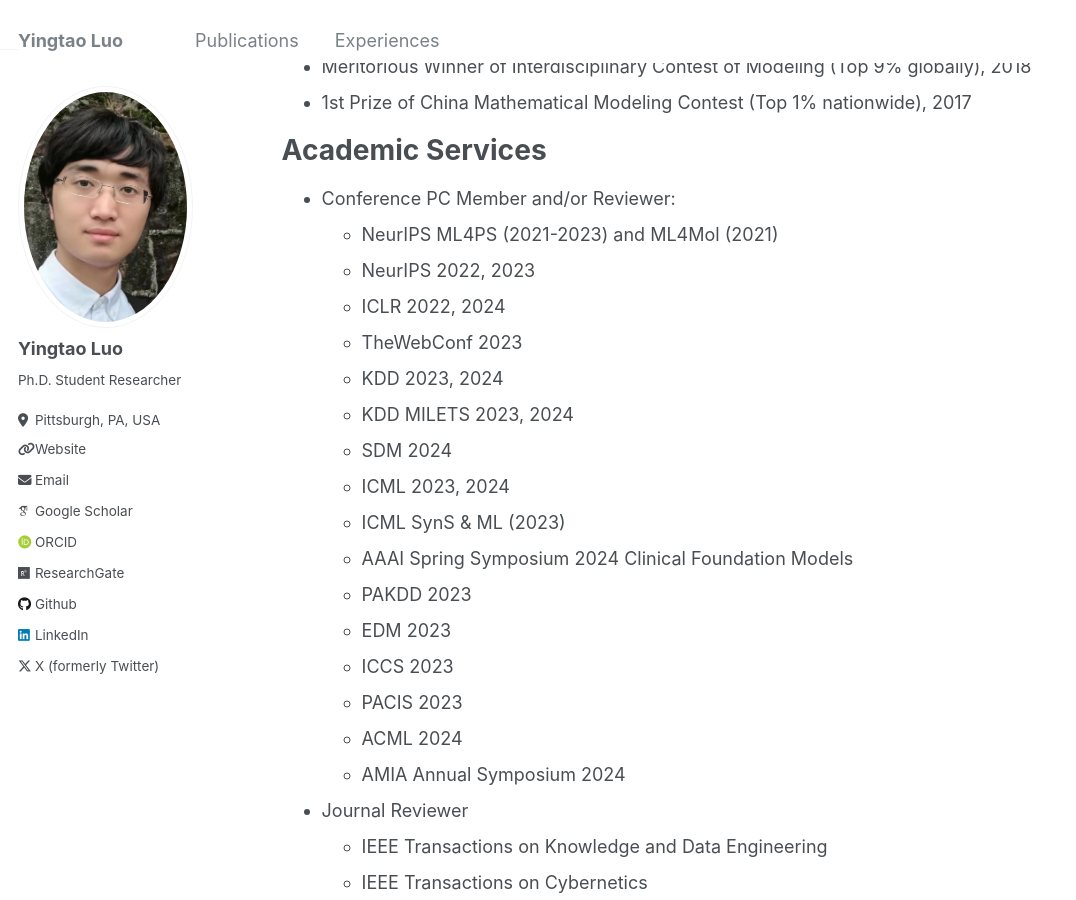
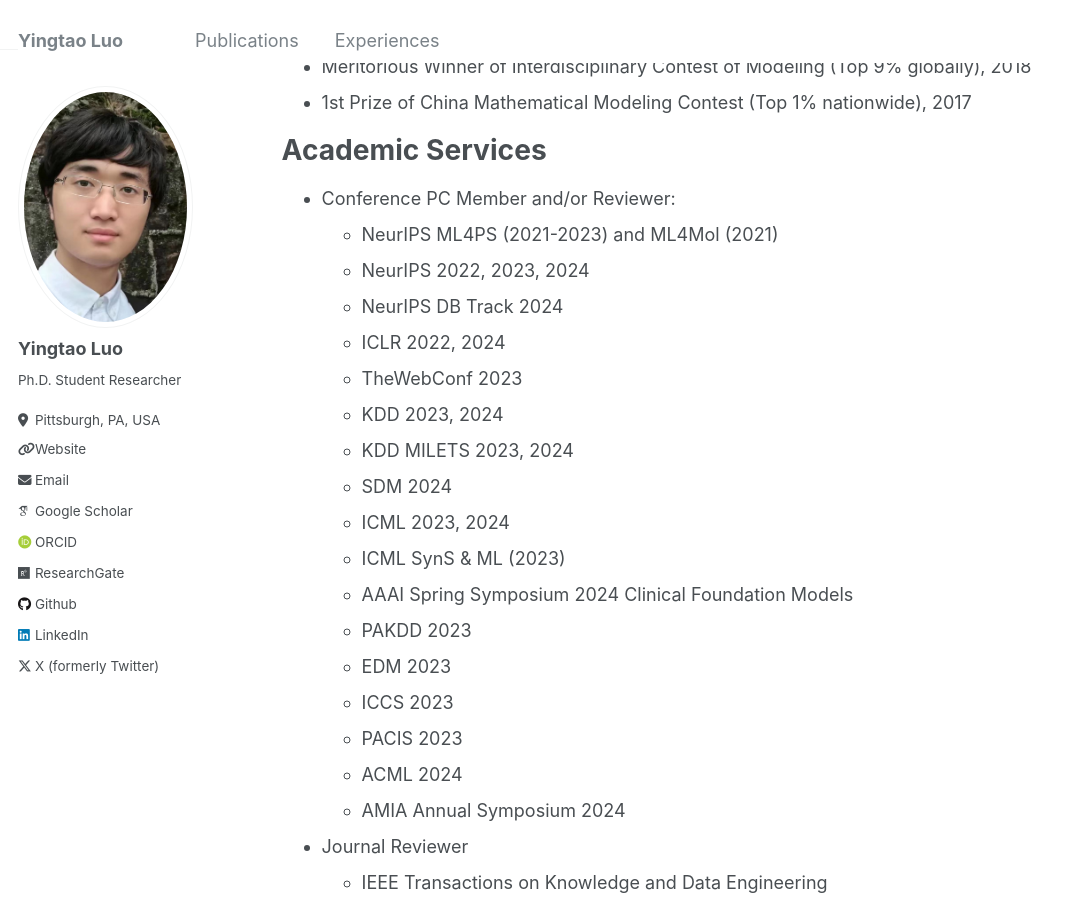
Before and after one commit to yingtaoluo/yingtaoluo.github.io, a Jekyll site: the page built from _pages/experiences.md, in a window 1280 px wide and 900 px high, scrolled down 556 px. Shown: the whole window, without its empty margins (0-1076 px from the left). Built offline with Jekyll 4.4.1, drawn with Linux system fonts in a browser that asks for light colours; some web fonts are replaced.

Commit message:
Update experiences.md

```diff
--- a/_pages/experiences.md
+++ b/_pages/experiences.md
@@ -31,7 +31,8 @@ Academic Services
 ======
 * Conference PC Member and/or Reviewer:
   * NeurIPS ML4PS (2021-2023) and ML4Mol (2021)
-  * NeurIPS 2022, 2023
+  * NeurIPS 2022, 2023, 2024
+  * NeurIPS DB Track 2024
   * ICLR 2022, 2024
   * TheWebConf 2023
   * KDD 2023, 2024
```
